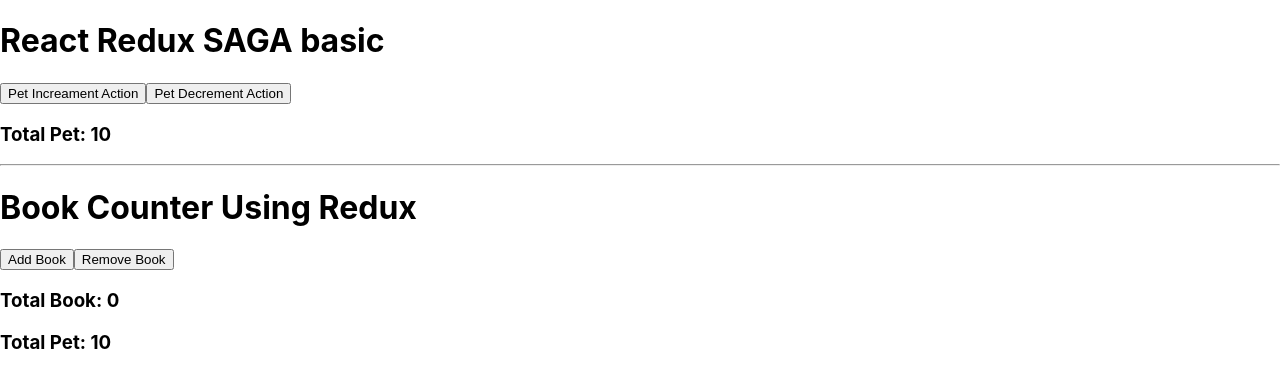
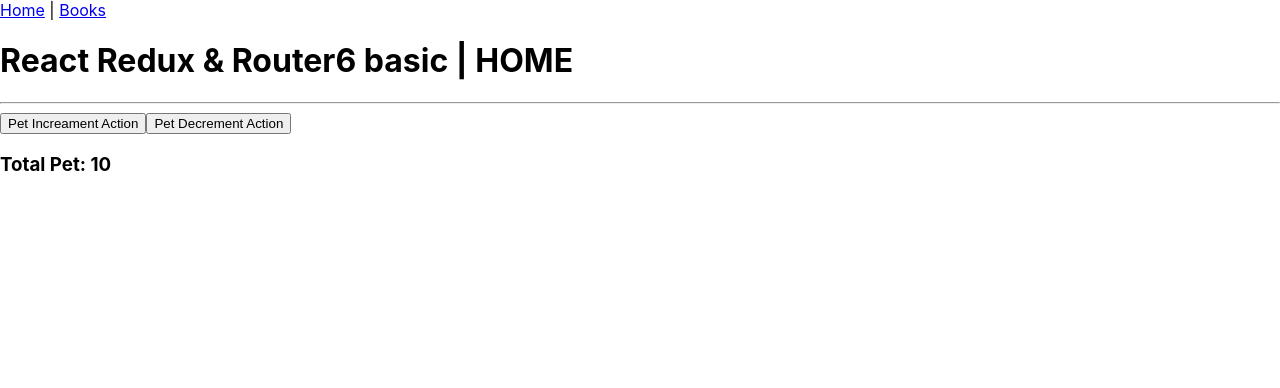
Before and after one commit to engrajibulhasan/redux-router6-axios, a React (Create React App) app: page / in a window 1280 px wide. Shown: the top 388 px of the page. Built offline with nearby package versions, Linux system fonts and the light colour scheme.

Commit message:
Router 6 added

```diff
--- a/package.json
+++ b/package.json
@@ -9,8 +9,8 @@
     "react": "^18.2.0",
     "react-dom": "^18.2.0",
     "react-redux": "^8.0.2",
+    "react-router-dom": "^6.3.0",
     "react-scripts": "5.0.1",
-    "redux-saga": "^1.1.3",
     "web-vitals": "^2.1.4"
   },
   "scripts": {
--- /dev/null
+++ b/src/AllRoute.js
@@ -0,0 +1,14 @@
+import { Route, Routes } from 'react-router-dom'
+import App from './App'
+import Books from './Books'
+
+function AllRoute() {
+  return (
+    <Routes>
+      <Route path="/" element={<App />} />
+      <Route path="/books" element={<Books />} />
+    </Routes>
+  )
+}
+
+export default AllRoute
--- a/src/App.js
+++ b/src/App.js
@@ -6,7 +6,7 @@
   const dispatch=useDispatch();
   return (
     <div className="App">
-      <h1>React Redux SAGA basic</h1>
+      <h1>React Redux &amp; Router6  basic | HOME</h1><hr/>
       <button onClick={()=>dispatch(petIncrement(1))}>Pet Increament Action</button>
       <button onClick={()=>dispatch(petDecrement())}>Pet Decrement Action</button>
       <h3>Total Pet: {petCounter}</h3>
--- a/src/Books.js
+++ b/src/Books.js
@@ -7,8 +7,7 @@
     const dispatch=useDispatch()
   return (
     <div>
-        <hr/>
-        <h1>Book Counter Using Redux</h1>
+        <h1>Book Counter Using Redux &amp; Router6 | Books</h1> <hr/>
         <button onClick={()=>dispatch(bookIncrement(1))}> Add Book</button>
         <button onClick={()=>dispatch(bookDecrement())}> Remove Book</button>
         <h3>Total Book: {bookCounter}</h3>
--- /dev/null
+++ b/src/Nav.js
@@ -0,0 +1,12 @@
+import { Link } from 'react-router-dom'
+
+function Nav() {
+  return (
+    <div>
+        <Link to="/">Home</Link> |{" "}
+        <Link to="/books">Books</Link>
+    </div>
+  )
+}
+
+export default Nav
--- a/src/index.js
+++ b/src/index.js
@@ -1,10 +1,11 @@
 import React from 'react';
 import ReactDOM from 'react-dom/client';
 import { Provider } from "react-redux";
+import { BrowserRouter } from "react-router-dom";
 import { createStore } from "redux";
-import App from './App';
-import Books from './Books';
+import AllRoute from './AllRoute';
 import './index.css';
+import Nav from './Nav';
 import reducers from './reducers';
 import reportWebVitals from './reportWebVitals';
 
@@ -16,8 +17,11 @@
 root.render(
   <React.StrictMode>
     <Provider store={store}>
-      <App />
-      <Books/>
+      <BrowserRouter>
+      <Nav/>
+
+        <AllRoute/>
+      </BrowserRouter>
     </Provider>
 
   </React.StrictMode>
```
Also changed, not shown: src/sagas/requests/fetchUsers.js (deleted, +0 -10 lines), src/sagas/rootSagas.js (deleted), 1 other file (tests, documents, lock files or other folders).
